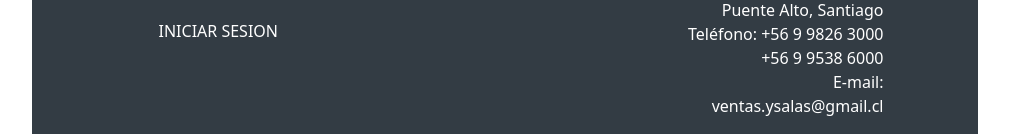
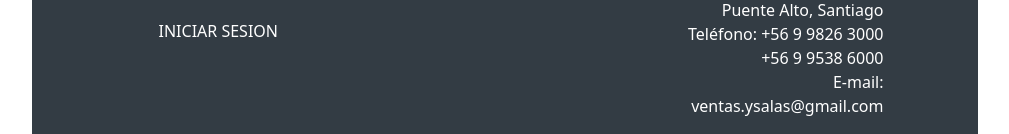
Before and after one commit to SamirCasis/PROYECTOFINAL-G51-PRESENTACION, a React (Vite) app in the folder CLIENT/: page /login in a window 1280 px wide. Shown: the part 940-1074 px from the top of the page, without its empty margins (135-1144 px from the left). Built offline with nearby package versions, Linux system fonts and the light colour scheme; no server answers.

Commit message:
cl a com en correo footer

```diff
--- a/CLIENT/src/components/Footer.jsx
+++ b/CLIENT/src/components/Footer.jsx
@@ -30,7 +30,7 @@ const Footer = () => {
             <ul type='none'>
               <li>Avda. Concha y Toro 6022, Puente Alto, Santiago</li>
               <li>Teléfono: +56 9 9826 3000  +56 9 9538 6000</li>
-              <li>E-mail: ventas.ysalas@gmail.cl</li>
+              <li>E-mail: ventas.ysalas@gmail.com</li>
             </ul>
           </section>
         </main>
```
